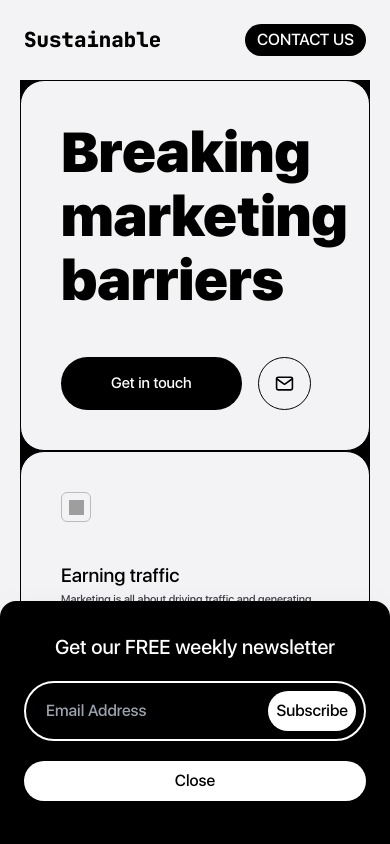
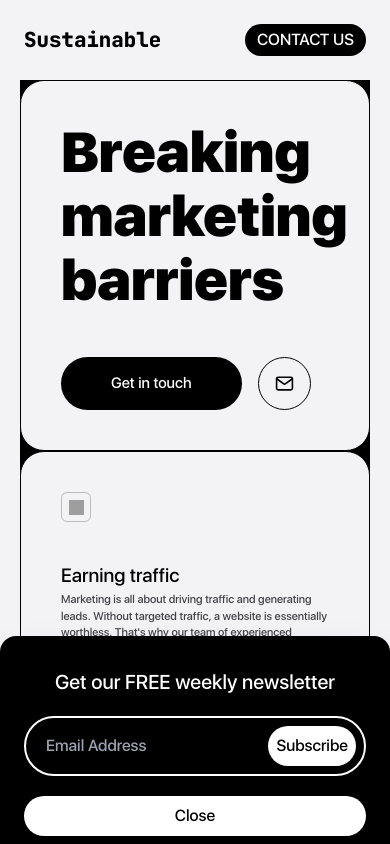
Before and after one commit to S-P-H-E/Sustainable, a Next.js app: page / in a window 390 px wide. Shown: the top 844 px of the page. Built offline with nearby package versions, Linux system fonts and the light colour scheme; grey boxes are pictures that could not be loaded.

Commit message:
pop-up fix

```diff
--- a/pages/index.js
+++ b/pages/index.js
@@ -48,8 +48,8 @@ export default function Home() {
 
       {/* Newsletter Pop-Up */}
       {showPopup && (
-        <div className='w-full h-[98%] md:h-screen fixed flex justify-start items-end'>
-          <animated.div style={popupAnimation} className="bg-black rounded-t-2xl md:rounded-2xl w-full fixed md:w-[600px] h-[250px] md:h-[300px] shadow-2xl p-6 py-8 md:p-10">
+        <div className='w-full h-[100%] fixed flex justify-start items-end'>
+          <animated.div style={popupAnimation} className="bg-black rounded-2xl w-full fixed md:w-[600px] h-fit md:h-[300px] shadow-2xl p-6 py-8 md:p-10">
             <div className="flex flex-col md:flex-row justify-between text-center md:text-left">
               <div className='w-full'>
                 <h2 className='text-xl md:text-4xl text-white '>Get our FREE weekly newsletter</h2>
```
